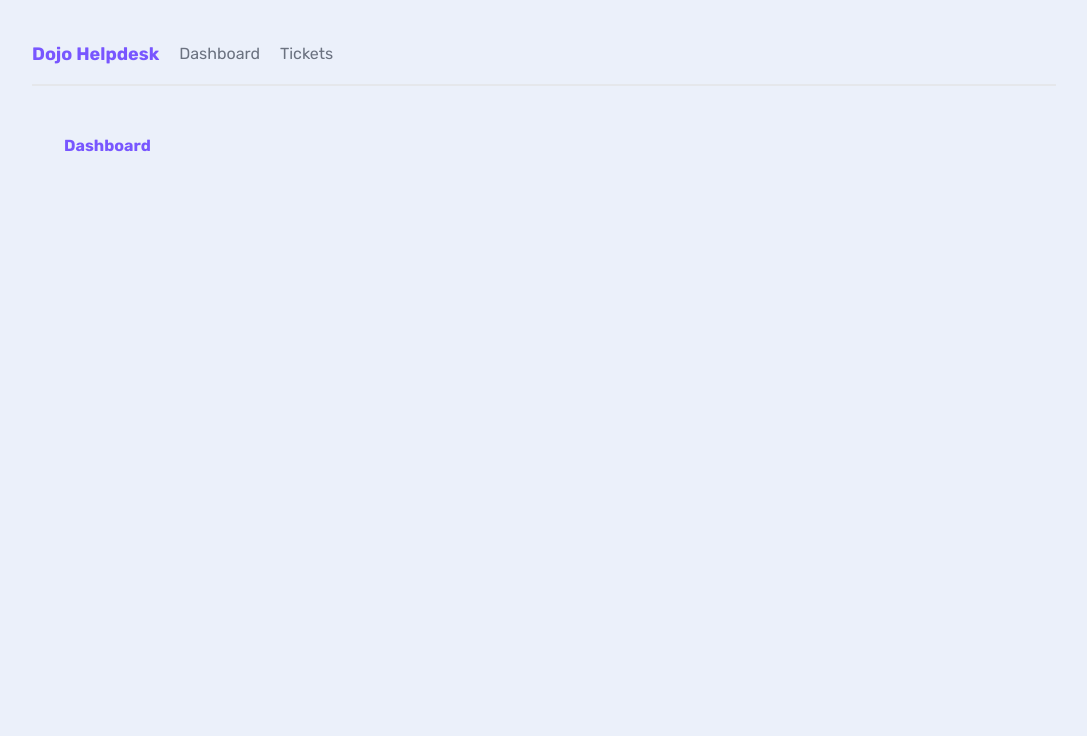
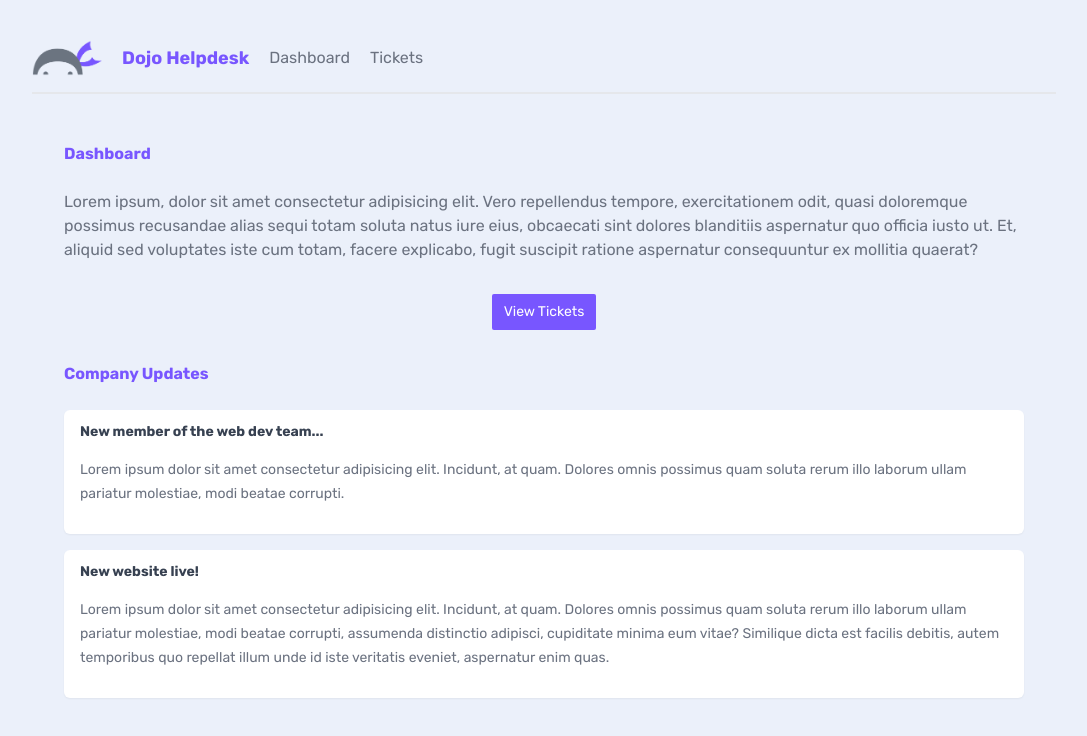
Before and after one commit to MateusSartorio/dojo-helpdesk, a Next.js app: page / in a window 1280 px wide. Shown: the top 736 px of the page, without its empty margins (96-1183 px from the left). Built offline with nearby package versions, Linux system fonts and the light colour scheme.

Commit message:
Added fake data to /data folder

```diff
--- a/app/components/Navbar.jsx
+++ b/app/components/Navbar.jsx
@@ -1,8 +1,16 @@
+import Image from 'next/image'
 import Link from 'next/link'
+import Logo from './dojo-logo.png'
 
 export default function Navbar() {
   return (
     <nav>
+      <Image
+        src={Logo}
+        alt='Dojo Helpdesk logo'
+        width={70}
+        quality={100}
+      />
       <h1>Dojo Helpdesk</h1>
       <Link href="/">Dashboard</Link>
       <Link href="/tickets">Tickets</Link>
--- a/app/page.jsx
+++ b/app/page.jsx
@@ -1,7 +1,27 @@
+import Link from "next/link"
+
 export default function Home() {
   return (
     <main>
       <h2>Dashboard</h2>
+      <p>Lorem ipsum, dolor sit amet consectetur adipisicing elit. Vero repellendus tempore, exercitationem odit, quasi doloremque possimus recusandae alias sequi totam soluta natus iure eius, obcaecati sint dolores blanditiis aspernatur quo officia iusto ut. Et, aliquid sed voluptates iste cum totam, facere explicabo, fugit suscipit ratione aspernatur consequuntur ex mollitia quaerat?</p>
+
+      <div className="flex justify-center my-8">
+        <Link href="/tickets">
+          <button className="btn-primary">View Tickets</button>
+        </Link>
+      </div>
+
+      <h2>Company Updates</h2>
+
+      <div className="card">
+        <h3>New member of the web dev team...</h3>
+        <p>Lorem ipsum dolor sit amet consectetur adipisicing elit. Incidunt, at quam. Dolores omnis possimus quam soluta rerum illo laborum ullam pariatur molestiae, modi beatae corrupti.</p>
+      </div>
+      <div className="card">
+        <h3>New website live!</h3>
+        <p>Lorem ipsum dolor sit amet consectetur adipisicing elit. Incidunt, at quam. Dolores omnis possimus quam soluta rerum illo laborum ullam pariatur molestiae, modi beatae corrupti, assumenda distinctio adipisci, cupiditate minima eum vitae? Similique dicta est facilis debitis, autem temporibus quo repellat illum unde id iste veritatis eveniet, aspernatur enim quas.</p>
+      </div>
     </main>
   )
 }
--- /dev/null
+++ b/data/db.json
@@ -0,0 +1,25 @@
+{
+  "tickets": [
+    {
+      "id": "1",
+      "title": "Fix the footer links please",
+      "body": "Lorem ipsum Triforce sit amet, Linkus Hyruleus tempus Ganondorf. Nunc ocarina sagittis quis Majoras Mask. Nulla in metus arcu. Suspendisse potenti. In vel mauris varius, consectetur Zora ipsum eget, Master Sword porttitor urna. Fusce elementum urna elit, eget eleifend velit consectetur eget. Integer vel lobortis ipsum, vitae auctor Ocarina of Time. Donec sed urna dapibus, interdum magna a, eleifend magna. Curabitur tincidunt enim a neque volutpat. Phasellus auctor magna vel nunc pretium, ut volutpat justo tristique. Pellentesque cursus convallis mauris, in tempus enim tincidunt vitae.",
+      "priority": "low",
+      "user_email": "mario@netninja.dev"
+    },
+    {
+      "id": "2",
+      "title": "Add in a new stylesheet",
+      "body": "Lorem ipsum Triforce sit amet, Linkus Hyruleus tempus Ganondorf. Nunc ocarina sagittis quis Majoras Mask. Nulla in metus arcu. Suspendisse potenti. In vel mauris varius, consectetur Zora ipsum eget, Master Sword porttitor urna. Fusce elementum urna elit, eget eleifend velit consectetur eget. Integer vel lobortis ipsum, vitae auctor Ocarina of Time. Donec sed urna dapibus, interdum magna a, eleifend magna. Curabitur tincidunt enim a neque volutpat. Phasellus auctor magna vel nunc pretium, ut volutpat justo tristique. Pellentesque cursus convallis mauris, in tempus enim tincidunt vitae.",
+      "priority": "medium",
+      "user_email": "mario@netninja.dev"
+    },
+    {
+      "id": "3",
+      "title": "Fix the footer links",
+      "body": "Lorem ipsum Triforce sit amet, Linkus Hyruleus tempus Ganondorf. Nunc ocarina sagittis quis Majoras Mask. Nulla in metus arcu. Suspendisse potenti. In vel mauris varius, consectetur Zora ipsum eget, Master Sword porttitor urna. Fusce elementum urna elit, eget eleifend velit consectetur eget. Integer vel lobortis ipsum, vitae auctor Ocarina of Time. Donec sed urna dapibus, interdum magna a, eleifend magna. Curabitur tincidunt enim a neque volutpat. Phasellus auctor magna vel nunc pretium, ut volutpat justo tristique. Pellentesque cursus convallis mauris, in tempus enim tincidunt vitae.",
+      "priority": "high",
+      "user_email": "peach@netninja.dev"
+    }
+  ]
+}
```
Also changed, not shown: app/components/dojo-logo.png (added).
